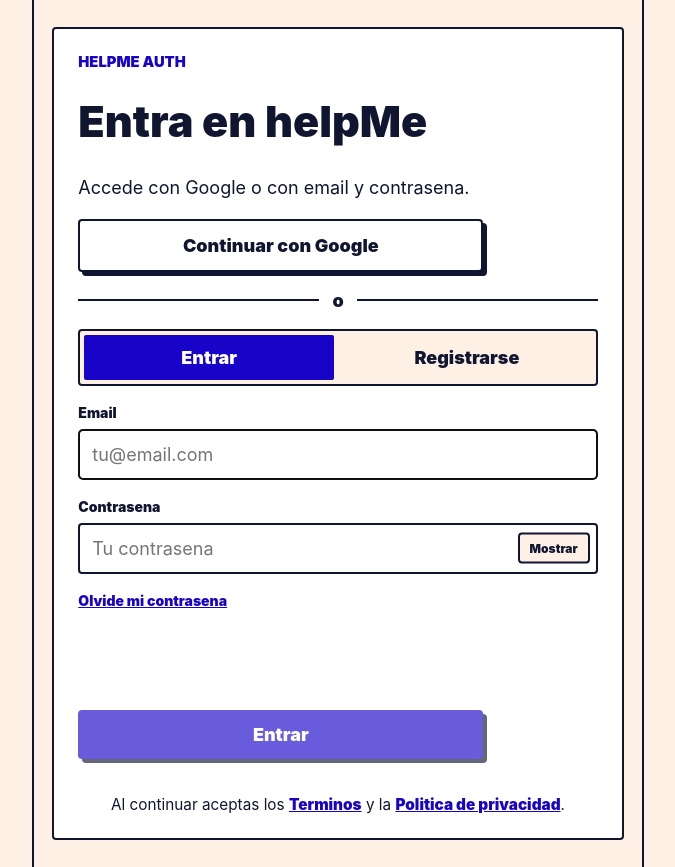
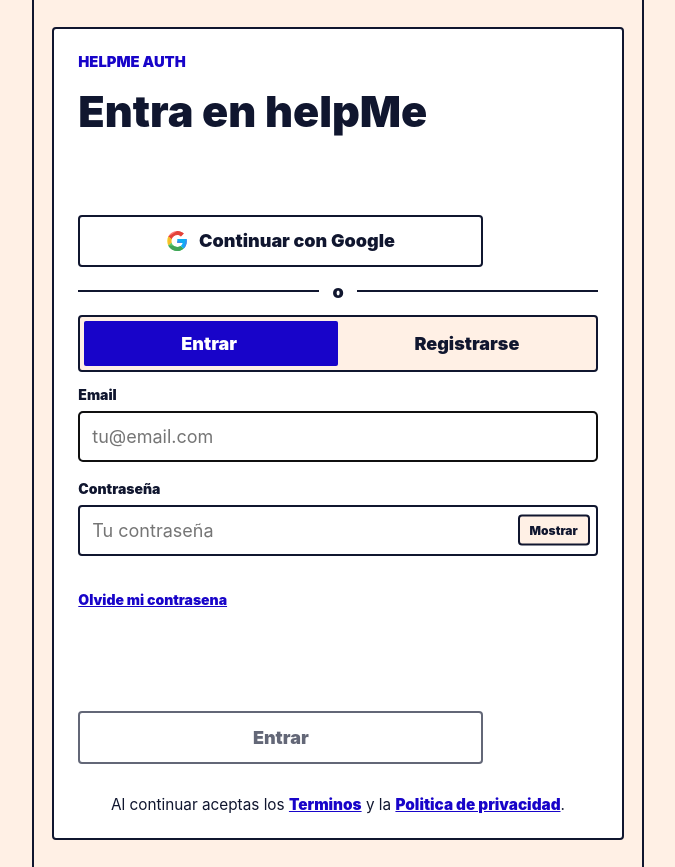
Before and after one commit to hanasolo82/help--me, a React (Vite) app: page /login in a window 1280 px wide. Shown: the whole page, without its empty margins (302-977 px from the left). Built offline with nearby package versions, Linux system fonts and the light colour scheme; no server answers.

Commit message:
styling login modal

```diff
--- a/src/shared/components/AuthPanel/AuthPanel.jsx
+++ b/src/shared/components/AuthPanel/AuthPanel.jsx
@@ -4,6 +4,7 @@
 import { estimatePasswordStrength, validateEmail } from '../../../lib/security'
 import { clearRememberedEmail, readRememberedEmail } from '../../../lib/consent'
 import Turnstile from '../Turnstile'
+import googleIcon from '../../../assets/icons/goggle.svg'
 import {
   resendSignupConfirmation,
   signInWithEmail,
@@ -23,17 +24,15 @@
 const VIEW_COPY = Object.freeze({
   remembered: {
     title: 'Bienvenido de vuelta',
-    subtitle: 'Introduce tu contrasena para continuar.',
     submit: 'Entrar',
   },
   register: {
     title: 'Crea tu cuenta',
-    subtitle: 'Crea una cuenta con email y contrasena o continua con Google.',
+
     submit: 'Crear cuenta',
   },
   login: {
     title: 'Entra en helpMe',
-    subtitle: 'Accede con Google o con email y contrasena.',
     submit: 'Entrar',
   },
 })
@@ -165,10 +164,9 @@
   const strength = isRegister ? estimatePasswordStrength(password) : null
 
   return (
-    <section className="auth-panel">
+      <section className="auth-panel">
       <p className="eyebrow">helpMe Auth</p>
       <h1 id={titleId}>{copy.title}</h1>
-      <p className="muted">{copy.subtitle}</p>
 
       {!hasRemembered && (
         <>
@@ -178,6 +176,7 @@
             onClick={handleGoogleAuth}
             disabled={status === STATUS.loading}
           >
+            <img src={googleIcon} alt="" aria-hidden="true" />
             Continuar con Google
           </button>
 
@@ -185,7 +184,7 @@
             <span>o</span>
           </div>
 
-          <div className="segmented" role="tablist" aria-label="Modo de autenticacion">
+          <div className="segmented" role="tablist" aria-label="Modo de autenticacion" data-mode={mode}>
             <button
               type="button"
               role="tab"
@@ -244,7 +243,7 @@
         )}
 
         <label className="field">
-          <span>Contrasena</span>
+          <span>Contraseña</span>
           <div className="password-field">
             <input
               ref={passwordInputRef}
@@ -254,31 +253,37 @@
               minLength={isRegister ? 12 : 8}
               value={password}
               onChange={(event) => setPassword(event.target.value)}
-              placeholder={isRegister ? 'Minimo 12 caracteres' : 'Tu contrasena'}
+              placeholder={isRegister ? 'Minimo 12 caracteres' : 'Tu contraseña'}
             />
             <button
               type="button"
               className="password-toggle"
               onClick={() => setShowPassword((v) => !v)}
-              aria-label={showPassword ? 'Ocultar contrasena' : 'Mostrar contrasena'}
+              aria-label={showPassword ? 'Ocultar contrasena' : 'Mostrar contraseña'}
               aria-pressed={showPassword}
             >
               {showPassword ? 'Ocultar' : 'Mostrar'}
             </button>
           </div>
-          {strength && password && (
-            <div className="strength-meter" aria-live="polite">
-              <div className={`strength-bar strength-${strength.score}`} />
-              <span className="strength-label">{strength.label}</span>
-            </div>
-          )}
+          <div
+            className={
+              isRegister && strength && password
+                ? 'strength-meter'
+                : 'strength-meter strength-meter-placeholder'
+            }
+            aria-live={isRegister && strength && password ? 'polite' : undefined}
+            aria-hidden={!(isRegister && strength && password)}
+          >
+            <div className={`strength-bar strength-${isRegister && strength ? strength.score : 0}`} />
+            <span className="strength-label">{isRegister && strength && password ? strength.label : ' '}</span>
+          </div>
         </label>
 
-        {!isRegister && (
-          <p className="auth-aux">
-            <Link to="/forgot-password">Olvide mi contrasena</Link>
-          </p>
-        )}
+        <p className={isRegister ? 'auth-aux auth-aux-placeholder' : 'auth-aux'}>
+          <Link to="/forgot-password" tabIndex={isRegister ? -1 : 0} aria-hidden={isRegister}>
+            Olvide mi contrasena
+          </Link>
+        </p>
 
         {captchaRequired && (
           <Turnstile
@@ -300,7 +305,7 @@
 
         <button
           type="submit"
-          className="primary-action"
+          className="primary-action auth-submit-action"
           disabled={status === STATUS.loading || (captchaRequired && !captchaToken)}
         >
           {copy.submit}
--- a/src/styles.css
+++ b/src/styles.css
@@ -101,7 +101,7 @@
 .stats-grid article {
   border: 2px solid var(--cc-navy);
   border-radius: 4px;
-  background: var(--cc-white);
+  background-color: var(--cc-white);
   box-shadow: 6px 6px 0 var(--cc-navy);
 }
 
@@ -113,16 +113,20 @@
 
 .auth-panel {
   display: grid;
-  gap: 1rem;
+  gap: 0.75rem;
   box-shadow: none;
 }
 
 .auth-panel h1,
 .completion-panel h1 {
-  margin: 0.5rem 0 0.6rem;
+  margin: 0.2rem 0 0.15rem;
   font-size: clamp(1.75rem, 4vw, 2.4rem);
   font-weight: 900;
   line-height: 1.08;
+}
+
+.auth-panel h1 {
+  min-height: 2.55em;
 }
 
 .eyebrow {
@@ -145,11 +149,29 @@
 }
 
 .segmented {
+  position: relative;
+  overflow: hidden;
   margin: 0;
   padding: 4px;
   border: 2px solid var(--cc-navy);
   border-radius: 4px;
   background: var(--cc-cream);
+}
+
+.segmented::before {
+  content: "";
+  position: absolute;
+  top: 4px;
+  left: 4px;
+  width: calc(50% - 4px);
+  height: calc(100% - 8px);
+  border-radius: 2px;
+  background: var(--cc-blue);
+  transition: transform 0.24s ease;
+}
+
+.segmented[data-mode='register']::before {
+  transform: translateX(100%);
 }
 
 .segmented button,
@@ -162,11 +184,15 @@
   cursor: pointer;
   font-weight: 900;
   padding: 12px;
+  position: relative;
+  z-index: 1;
+  transition:
+    color 0.2s ease,
+    transform 0.16s ease;
 }
 
 .segmented .selected,
 .chip.selected {
-  background: var(--cc-blue);
   color: var(--cc-white);
 }
 
@@ -221,9 +247,11 @@
 .primary-action:hover,
 .success-action:hover,
 .secondary-action:hover,
-.danger-action:hover {
-  transform: translate(-1px, -1px);
-  box-shadow: 5px 5px 0 var(--cc-navy);
+.danger-action:hover,
+.oauth-action:hover,
+.password-toggle:hover {
+  transform: translate(-0.05rem, -0.05rem);
+  box-shadow: 0.2rem 0.2rem 0 var(--cc-navy);
 }
 
 .primary-action {
@@ -232,8 +260,23 @@
   color: var(--cc-white);
 }
 
+.primary-action.auth-submit-action {
+  border: 2px solid var(--cc-navy);
+  background-color: var(--cc-white);
+  color: var(--cc-navy);
+  box-shadow: none;
+  display: inline-flex;
+  align-items: center;
+  justify-content: center;
+}
+
+.primary-action.auth-submit-action:hover {
+  transform: translate(-0.05rem, -0.05rem);
+  box-shadow: 0.2rem 0.2rem 0 var(--cc-navy);
+}
+
 .success-action {
-  background: var(--cc-yellow);
+  background: var(--cc-white);
   color: var(--cc-navy);
 }
 
@@ -254,12 +297,32 @@
   max-width: 22.5rem;
   border: 2px solid var(--cc-navy);
   border-radius: 4px;
-  background: var(--cc-white);
+  background-color: var(--cc-white);
   color: var(--cc-navy);
   cursor: pointer;
   font-weight: 900;
   padding: 14px;
-  box-shadow: 4px 4px 0 var(--cc-navy);
+  line-height: 1;
+  display: inline-flex;
+  align-items: center;
+  justify-content: center;
+  gap: 0.65rem;
+  box-shadow: none;
+  transition:
+    transform 0.16s ease,
+    box-shadow 0.16s ease,
+    background-color 0.16s ease;
+}
+
+.oauth-action img {
+  width: 1.15rem;
+  height: 1.15rem;
+  flex: 0 0 auto;
+}
+
+.oauth-action:hover {
+  transform: translate(-0.05rem, -0.05rem);
+  box-shadow: 0.2rem 0.2rem 0 var(--cc-navy);
 }
 
 .auth-divider {
@@ -324,6 +387,12 @@
   font-size: 12px;
   font-weight: 900;
   padding: 6px 10px;
+  transition: 0.16s ease;
+}
+
+.auth-aux-placeholder {
+  min-height: 1.25rem;
+  visibility: hidden;
 }
 
 .field-error {
@@ -337,6 +406,10 @@
   grid-template-columns: 1fr auto;
   align-items: center;
   gap: 10px;
+}
+
+.strength-meter-placeholder {
+  visibility: hidden;
 }
 
 .strength-bar {
@@ -361,6 +434,8 @@
 .auth-aux {
   margin: 0;
   font-size: 14px;
+  line-height: 1.4;
+  min-height: 1.4em;
 }
 
 .auth-aux a {
```
Also changed, not shown: src/assets/icons/goggle.svg (added).
